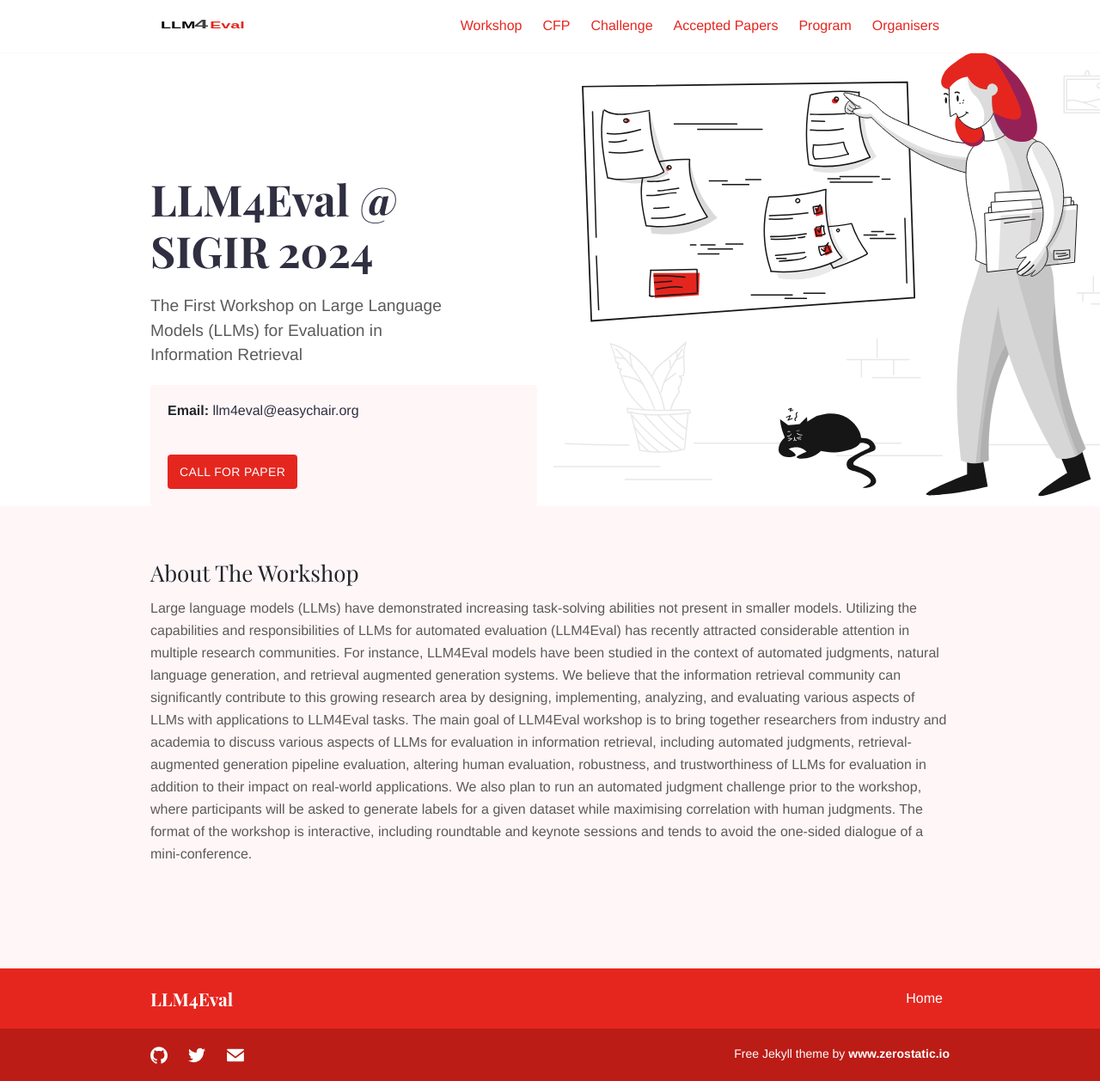
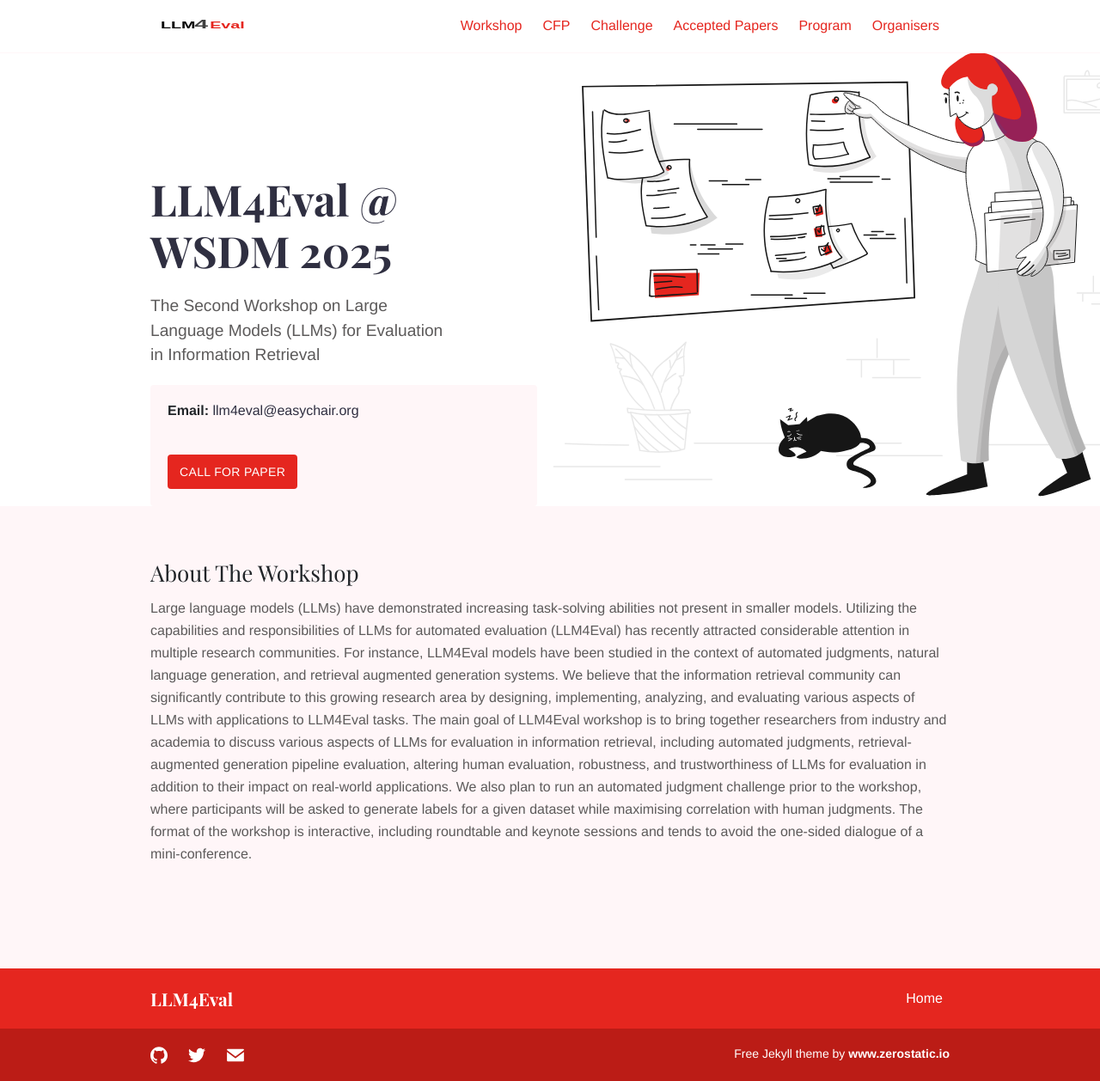
Before and after one commit to llm4eval/WSDM2025, a Jekyll site: the page built from index.md, in a window 1280 px wide. Shown: the whole page at 86% size. Built offline with Jekyll 4.4.1, drawn with Linux system fonts in a browser that asks for light colours.

Commit message:
Update index.md

```diff
--- a/index.md
+++ b/index.md
@@ -1,13 +1,13 @@
 ---
-title: LLM4Eval Workshop - SIGIR 2024
+title: LLM4Eval Workshop - WSDM 2025
 layout: home
-description: First Workshop on Large Language Models for Evaluation in IR (LLM4Eval @ SIGIR 2024)
+description: Second Workshop on Large Language Models for Evaluation in IR (LLM4Eval @ WSDM 2025)
 intro_image: "images/illustrations/pointing.svg"
 intro_image_absolute: true
 intro_image_hide_on_mobile: true
 show_call_box: true
 ---
 
-# LLM4Eval @ SIGIR 2024
+# LLM4Eval @ WSDM 2025
 
-The First Workshop on Large Language Models (LLMs) for Evaluation in Information Retrieval
+The Second Workshop on Large Language Models (LLMs) for Evaluation in Information Retrieval
```
